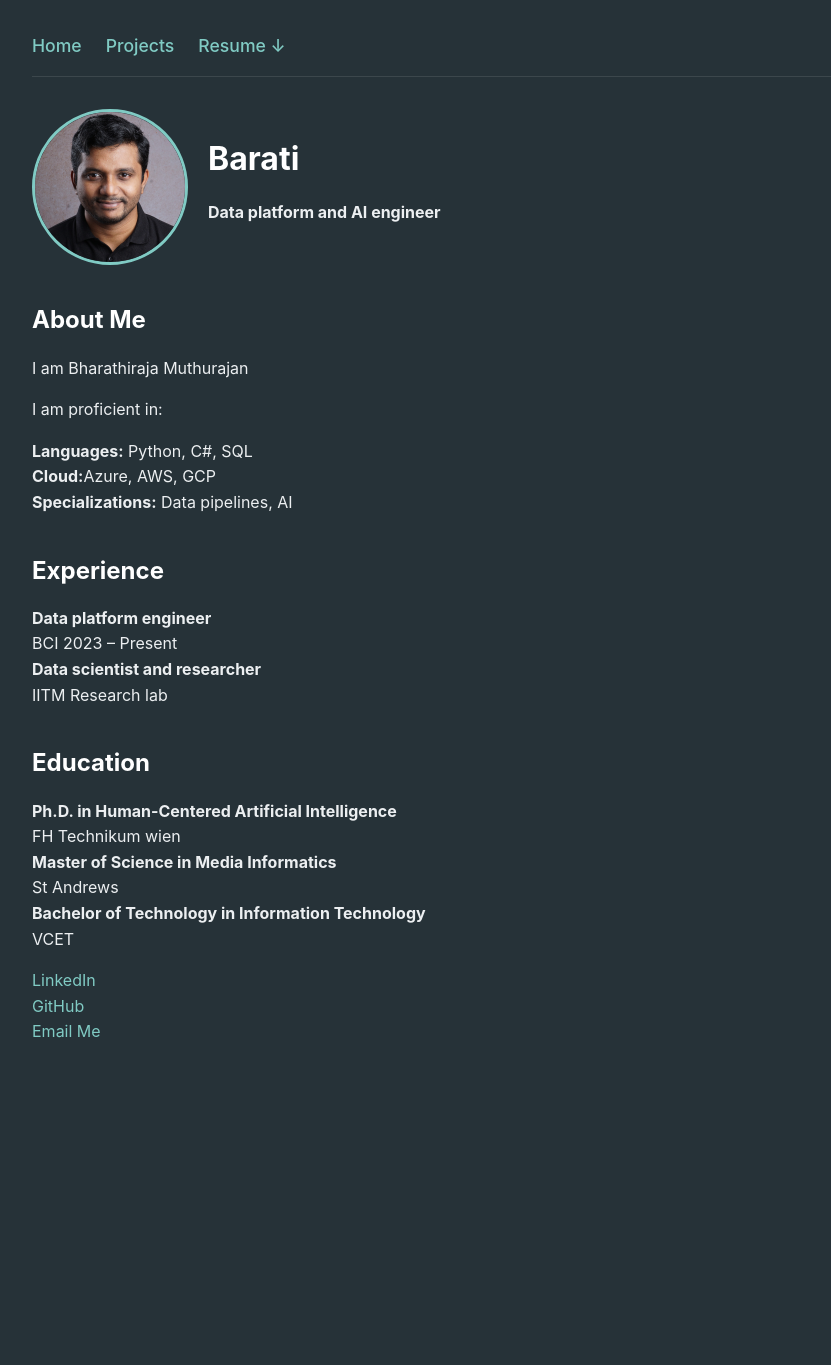
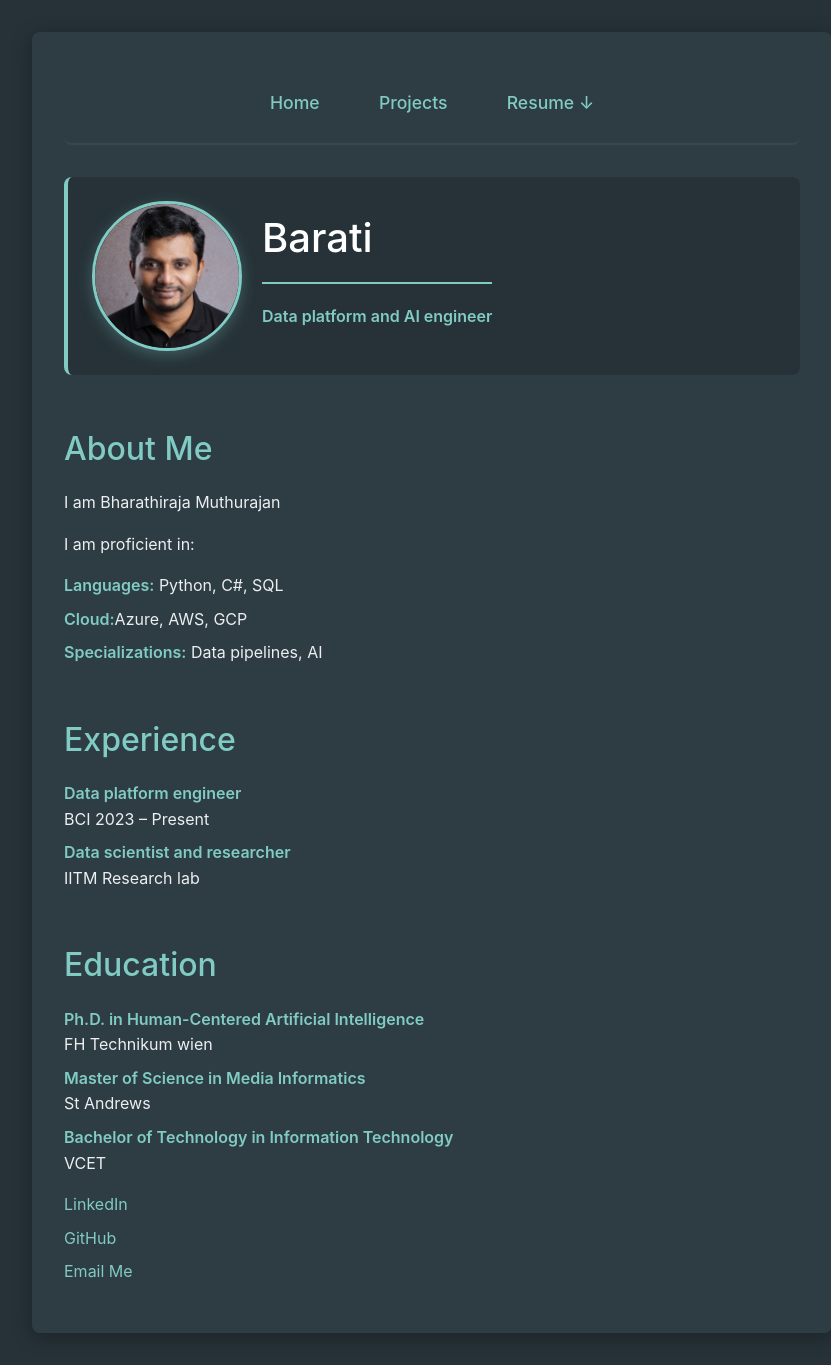
Before and after one commit to brt-rj/barati-dev.github.io, a Jekyll site: the page built from index.md, in a window 1280 px wide. Shown: the whole page, without its empty margins (208-1039 px from the left). Built offline with Jekyll 4.4.1, drawn with Linux system fonts in a browser that asks for light colours; before the commit the page ends 1093 px from its top, so only the background shows below that.

Commit message:
Refine atom dark material theme

```diff
--- a/assets/css/style.scss
+++ b/assets/css/style.scss
@@ -1,14 +1,27 @@
 ---
 ---
 
-// Atom Material Theme Inspired Styles
+// Atom Material Theme Dark - Enhanced Version
 
-// Variables
+// Variables - Authentic Atom Material Dark Colors
 $bg-color: #263238;
+$surface-color: #2E3C43;
 $text-color: #ECEFF1;
+$text-secondary: #B0BEC5;
 $primary-accent: #80CBC4;
+$secondary-accent: #FFB74D;
+$error-color: #FF8A80;
+$success-color: #81C784;
+$warning-color: #FFB74D;
+$info-color: #64B5F6;
 $header-color: #FFFFFF;
+$border-color: #37474F;
 $font-family: -apple-system, BlinkMacSystemFont, "Segoe UI", Roboto, Helvetica, Arial, sans-serif, "Apple Color Emoji", "Segoe UI Emoji", "Segoe UI Symbol";
+
+// Global Styles
+* {
+  box-sizing: border-box;
+}
 
 body {
   background-color: $bg-color;
@@ -17,39 +30,120 @@ body {
   line-height: 1.6;
   margin: 0;
   padding: 0;
+  font-size: 16px;
 }
 
 .container {
     max-width: 800px;
     margin: 0 auto;
     padding: 2em;
+    background-color: $surface-color;
+    border-radius: 8px;
+    box-shadow: 0 4px 20px rgba(0, 0, 0, 0.3);
+    margin-top: 2em;
+    margin-bottom: 2em;
 }
 
+// Typography
 h1, h2, h3, h4, h5, h6 {
   color: $header-color;
   margin-top: 1.5em;
   margin-bottom: 0.5em;
+  font-weight: 500;
 }
 
+h1 {
+  font-size: 2.5em;
+  border-bottom: 2px solid $primary-accent;
+  padding-bottom: 0.3em;
+}
+
+h2 {
+  font-size: 2em;
+  color: $primary-accent;
+}
+
+h3 {
+  font-size: 1.5em;
+  color: $secondary-accent;
+}
+
+// Links
 a {
   color: $primary-accent;
   text-decoration: none;
+  transition: all 0.2s ease;
+  border-bottom: 1px solid transparent;
+
   &:hover {
-    text-decoration: underline;
-    color: lighten($primary-accent, 10%);
+    text-decoration: none;
+    color: lighten($primary-accent, 15%);
+    border-bottom: 1px solid lighten($primary-accent, 15%);
+  }
+
+  &:visited {
+    color: $secondary-accent;
   }
 }
 
+// Paragraphs and text
 p {
   margin-bottom: 1em;
+  color: $text-color;
 }
 
-// From index.md
+strong {
+  color: $primary-accent;
+  font-weight: 600;
+}
+
+em {
+  color: $secondary-accent;
+  font-style: italic;
+}
+
+// Code blocks and inline code
+code {
+  background-color: $bg-color;
+  color: $primary-accent;
+  padding: 0.2em 0.4em;
+  border-radius: 3px;
+  font-family: 'Monaco', 'Menlo', 'Ubuntu Mono', monospace;
+  font-size: 0.9em;
+}
+
+pre {
+  background-color: $bg-color;
+  border: 1px solid $border-color;
+  border-radius: 6px;
+  padding: 1em;
+  overflow-x: auto;
+
+  code {
+    background-color: transparent;
+    padding: 0;
+  }
+}
+
+// Lists
+ul, ol {
+  color: $text-color;
+
+  li {
+    margin-bottom: 0.5em;
+  }
+}
+
+// Intro section
 .intro-header {
   display: flex;
   align-items: center;
   gap: 20px;
   margin-bottom: 2em;
+  padding: 1.5em;
+  background-color: $bg-color;
+  border-radius: 8px;
+  border-left: 4px solid $primary-accent;
 }
 
 .profile-pic {
@@ -58,10 +152,17 @@ p {
   border-radius: 50%;
   object-fit: cover;
   border: 3px solid $primary-accent;
+  box-shadow: 0 4px 15px rgba(128, 203, 196, 0.3);
+  transition: transform 0.3s ease;
+
+  &:hover {
+    transform: scale(1.05);
+  }
 }
 
 .intro-text h1 {
     margin-top: 0;
+    color: $header-color;
 }
 
 // Utility classes
@@ -74,16 +175,71 @@ p {
 .site-header {
     padding-bottom: 1em;
     margin-bottom: 2em;
-    border-bottom: 1px solid rgba(255, 255, 255, 0.1);
+    border-bottom: 2px solid $border-color;
+    background-color: $surface-color;
+    border-radius: 8px;
+    padding: 1em 1.5em;
+    margin-bottom: 2em;
 }
 
 .site-nav {
     display: flex;
     gap: 1.5em;
     align-items: center;
+    justify-content: center;
 }
 
 .nav-link {
     font-size: 1.1em;
     font-weight: 500;
+    padding: 0.5em 1em;
+    border-radius: 4px;
+    transition: all 0.2s ease;
+
+    &:hover {
+        background-color: $primary-accent;
+        color: $bg-color;
+        text-decoration: none;
+    }
 }
+
+// Responsive design
+@media (max-width: 768px) {
+  .container {
+    margin: 1em;
+    padding: 1em;
+  }
+
+  .intro-header {
+    flex-direction: column;
+    text-align: center;
+  }
+
+  .profile-pic {
+    width: 120px;
+    height: 120px;
+  }
+
+  .site-nav {
+    flex-direction: column;
+    gap: 1em;
+  }
+}
+
+// Scrollbar styling
+::-webkit-scrollbar {
+  width: 8px;
+}
+
+::-webkit-scrollbar-track {
+  background: $bg-color;
+}
+
+::-webkit-scrollbar-thumb {
+  background: $border-color;
+  border-radius: 4px;
+}
+
+::-webkit-scrollbar-thumb:hover {
+  background: $primary-accent;
+}
```
